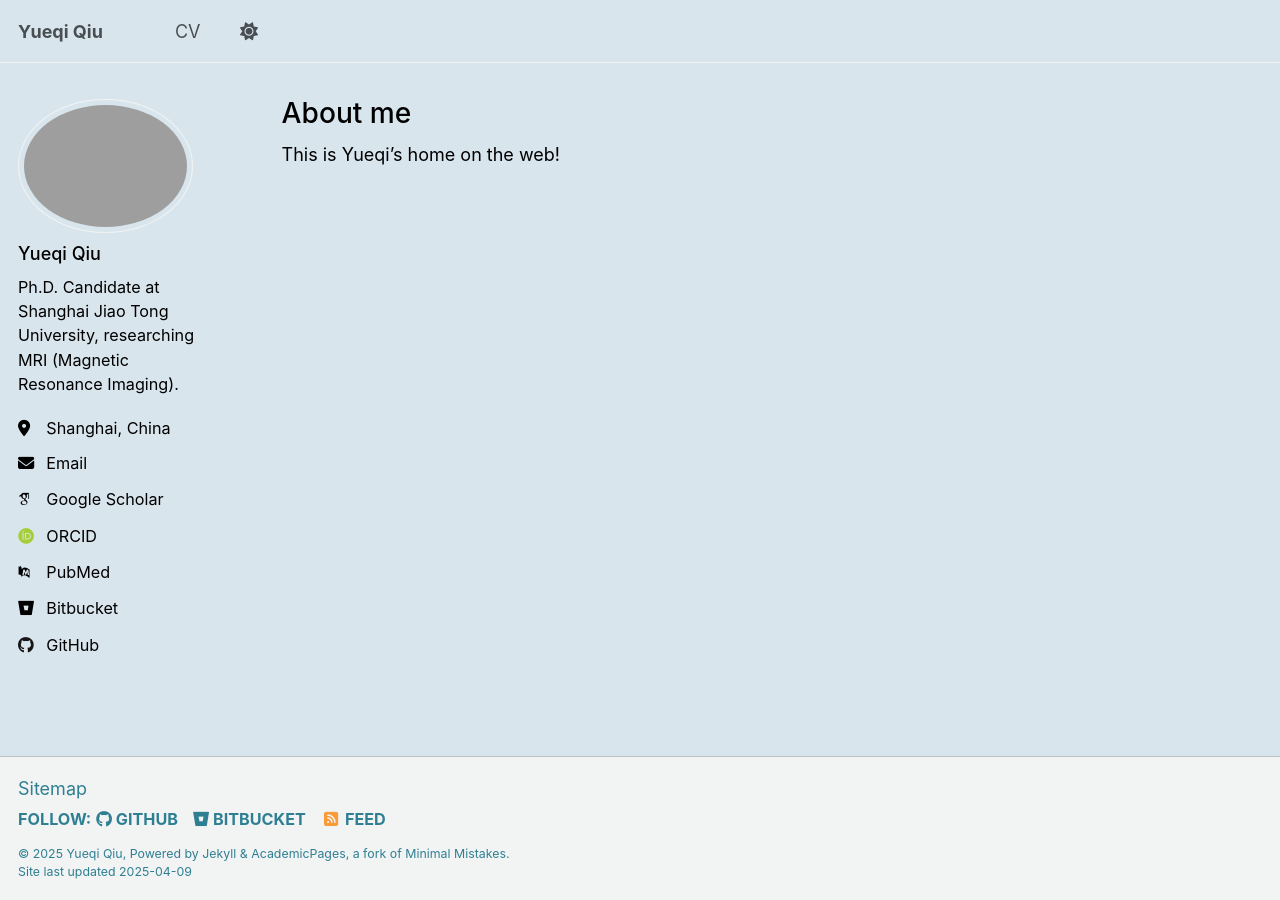
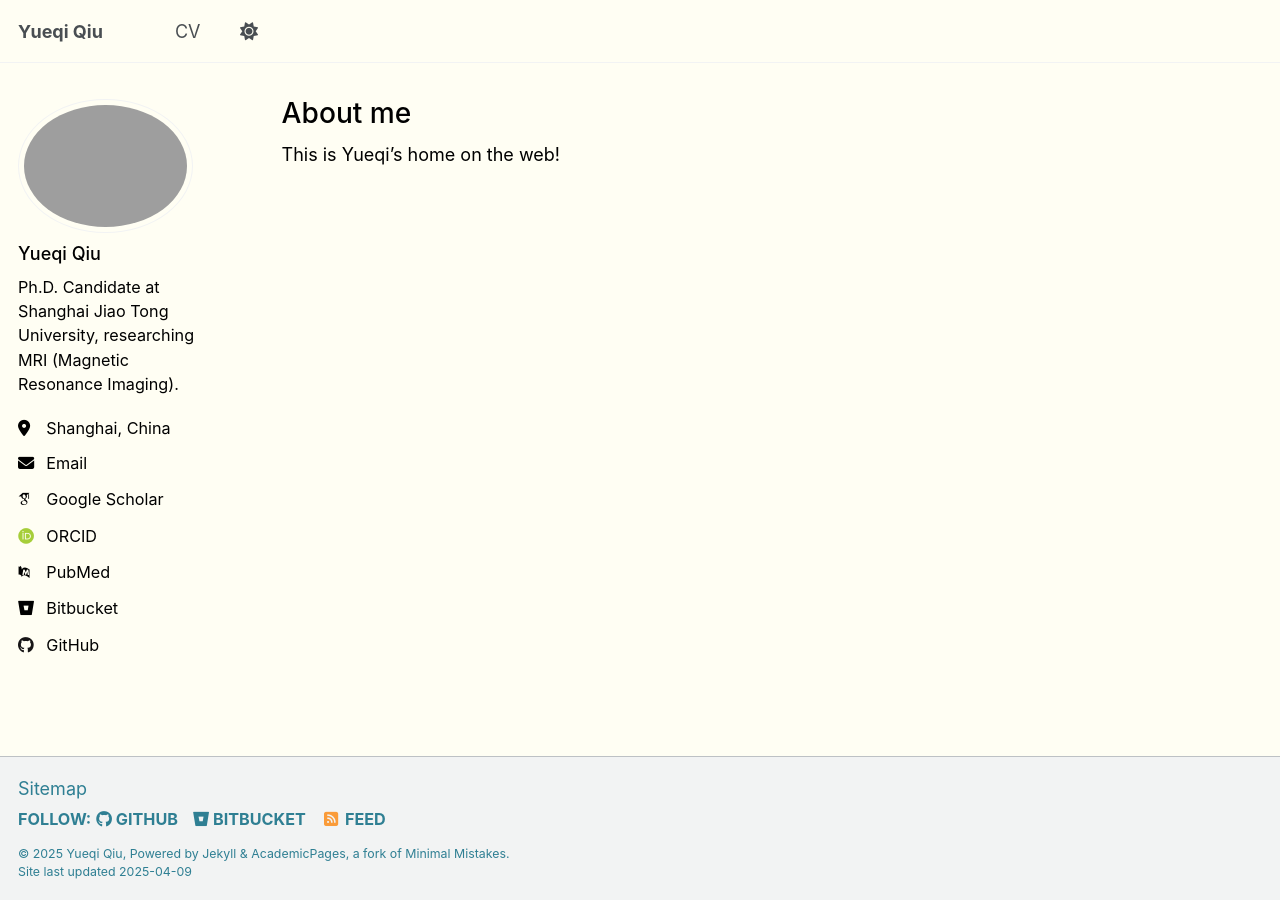
Before and after one commit to qiuyueqi/qiuyueqi.github.io, a Jekyll site: the page built from _pages/about.md, in a window 1280 px wide. Built offline with Jekyll 4.4.1, drawn with Linux system fonts in a browser that asks for light colours; some web fonts are replaced.

Commit message:
change to milk color

```diff
--- a/_sass/theme/_default.scss
+++ b/_sass/theme/_default.scss
@@ -29,7 +29,7 @@ $sidebar-screen-min-width   : 1024px;
 /* Default light theme for the site */
 :root {
     --global-base-color                 : #{$gray};
-    --global-bg-color                   : #d9e5ed;
+    --global-bg-color                   : #fffef3;
     --global-footer-bg-color            : #f2f3f3;
     --global-border-color               : #{$lighter-gray};
     --global-dark-border-color          : #bdc1c4;
```
